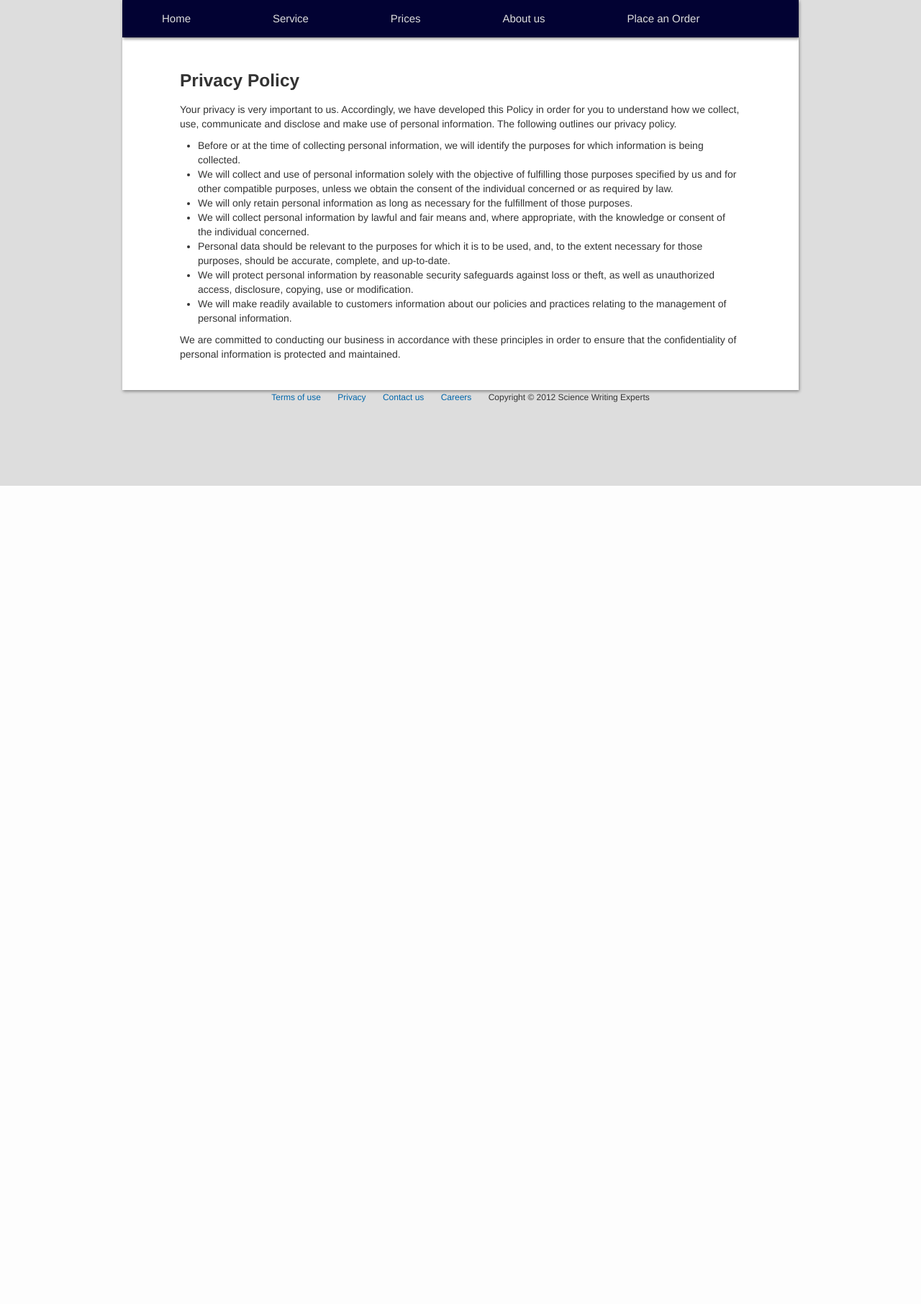
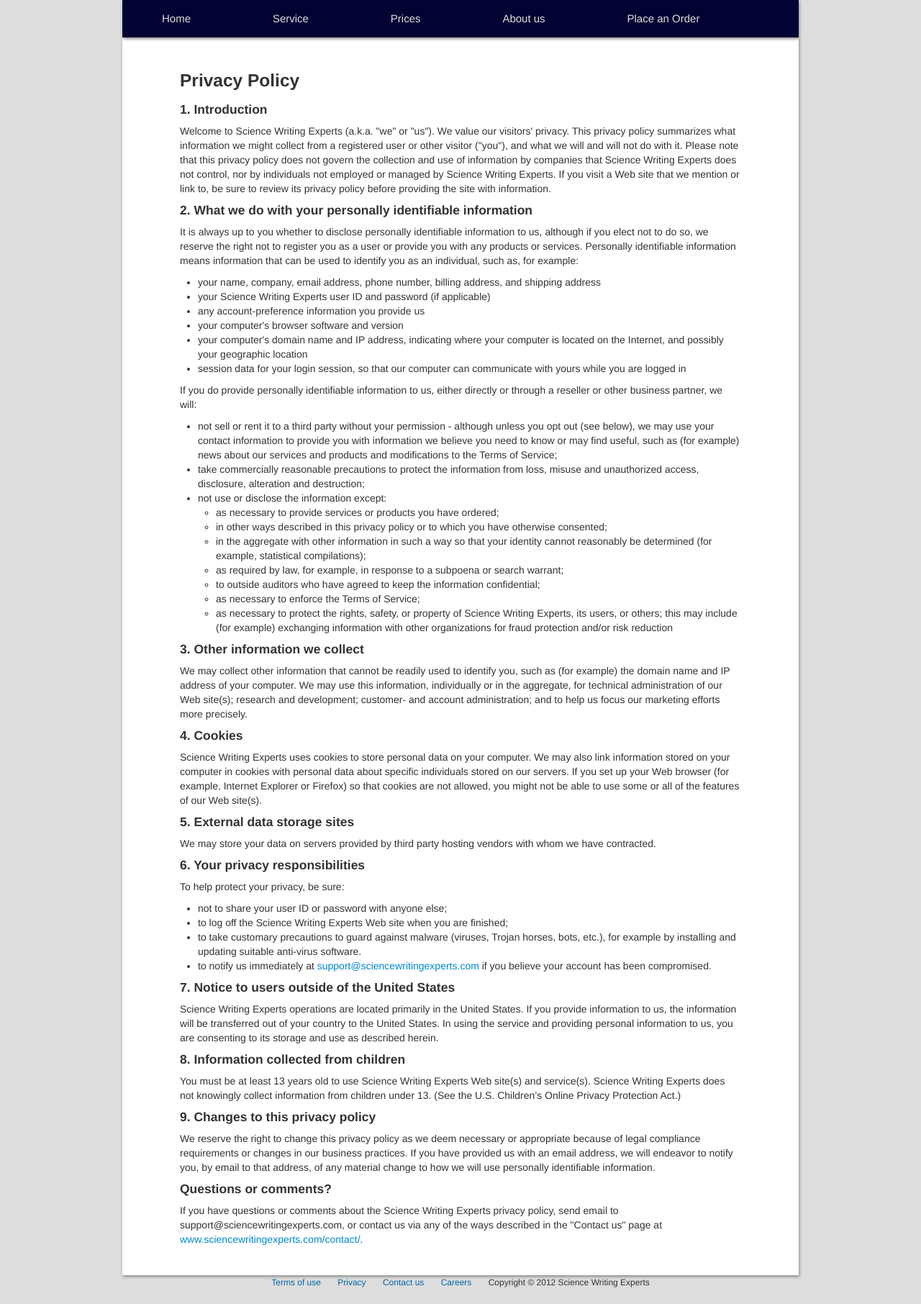
Before and after one commit to enterstudio/swe, a Django app: page /privacy/ in a window 1280 px wide. Shown: the part 125-1937 px from the top of the page at 72% size. Before the commit the page ends 800 px from the top, so only its background shows below. Run offline with Django 3.2, Linux system fonts and the light colour scheme; parts of the project's set-up code (start-up, migrations or seed data) failed here and were passed over.

Commit message:
edits to privacy policy and terms of service

```diff
--- a/swe/models.py
+++ b/swe/models.py
@@ -209,7 +209,7 @@
 class OriginalDocument(Document):
     manuscriptorder = models.OneToOneField(ManuscriptOrder)
     def __unicode__(self):
-        return self.manuscript_order.title
+        return self.manuscriptorder.title
 
 
 class EditedDocument(Document):
--- a/swe/views.py
+++ b/swe/views.py
@@ -7,7 +7,7 @@
 from django.contrib import messages, auth
 from django.contrib.auth.models import User
 from django.core.files.storage import FileSystemStorage
-from django.core.mail import send_mail
+from django.core.mail import EmailMessage
 from django.core.urlresolvers import reverse
 from django.http import HttpResponse, HttpResponseRedirect
 from django.shortcuts import render_to_response, get_object_or_404
@@ -124,7 +124,7 @@
         try:
             if models.ManuscriptOrder.objects.get(pk=request.POST[u'order']).customer != request.user:
                 # Not your manuscript. Abort!
-                messages.add_message(request, messages.ERROR, 'This is not allowed. Please contact support.')
+                messages.add_message(request, messages.ERROR, 'There was an error processing your order. Please contact support.')
                 return HttpResponseRedirect('/home/')
         except KeyError:
             pass
@@ -192,22 +192,31 @@
                     'amount_due': p.get_amount_to_pay(),
                     'invoice_id': p.get_invoice_id_and_save(),
                     }
-                context = {'invoice': invoice}
+                context = {}
+                context['invoice'] = invoice
                 #Render payment form
-                paypal_dict = {
-                    "business": settings.PAYPAL_RECEIVER_EMAIL,
-                    "amount": invoice['amount_due'],
-                    "item_name": m.get_service_description(),
-                    "invoice": invoice['invoice_id'],
-                    "notify_url": "%s%s" % (settings.ROOT_URL, reverse('paypal-ipn')),
-                    "return_url": "%s%s" % (settings.ROOT_URL, 'paymentreceived/'),
-                    "cancel_return": "%s%s" % (settings.ROOT_URL, 'paymentcanceled/'),
-                    }
-                form = PayPalPaymentsForm(initial=paypal_dict)
-                if settings.RACK_ENV=='production':
-                    context["pay_button"] = form.render()
+                if float(p.get_amount_to_pay()) < 0.01: # Free order, no payment due
+                    form = forms.SubmitOrderFreeForm(order_pk=m.pk, invoice_pk=invoice['invoice_id'])
+                    t = loader.get_template('order/submit_order_free.html')
+                    c = RequestGlobalContext(request, { 'form': form })
+                    context["pay_button"] = t.render(c)
+                    context["pay_button_message"] = ''
                 else:
-                    context["pay_button"] = form.sandbox()
+                    paypal_dict = {
+                        "business": settings.PAYPAL_RECEIVER_EMAIL,
+                        "amount": invoice['amount_due'],
+                        "item_name": m.get_service_description(),
+                        "invoice": invoice['invoice_id'],
+                        "notify_url": "%s%s" % (settings.ROOT_URL, reverse('paypal-ipn')),
+                        "return_url": "%s%s" % (settings.ROOT_URL, 'paymentreceived/'),
+                        "cancel_return": "%s%s" % (settings.ROOT_URL, 'paymentcanceled/'),
+                        }
+                    form = PayPalPaymentsForm(initial=paypal_dict)
+                    if settings.RACK_ENV=='production':
+                        context["pay_button"] = form.render()
+                    else:
+                        context["pay_button"] = form.sandbox()
+                    context["pay_button_message"] = 'Payment will be completed through PayPal'
                 context = RequestGlobalContext(request, context)
                 return render_to_response("order/submit_payment.html", context)
             else: #form invalid
@@ -215,6 +224,19 @@
                 t = loader.get_template('order/form2.html')
                 c = RequestGlobalContext(request, {'form': form})
                 return HttpResponse(t.render(c))
+        elif (request.POST[u'step']==u'3'): #Step 3 was submitted
+            form = forms.SubmitOrderFreeForm(request.POST)
+            if form.is_valid():
+                new_data = form.cleaned_data
+                invoice = new_data['invoice']
+                if models.CustomerPayment.objects.get(invoice_id=invoice).manuscriptorder.customer == request.user:
+                    acknowledge_payment_received(invoice)
+                    messages.add_message(request, messages.SUCCESS, 'Your order has been submitted.')
+                    return HttpResponseRedirect('/home/')
+                else:
+                    raise Exception('There was an error processing the order. Please contact support.')
+            else:
+                raise Exception('There was an error processing the order. Please contact support.')
         else:
             raise Exception('No valid step number was specified')
     else: # GET request
@@ -266,7 +288,7 @@
                                       active_email_confirmed=False,
                                       )
             # Send an email with the confirmation link
-            email_subject = 'Your new Science Writing Experts account confirmation'
+            email_subject = 'Please confirm your account with Science Writing Experts'
             t = loader.get_template('activation_request.txt')
             c = Context({'activation_key': new_profile.activation_key,
                          'customer_service_name': settings.CUSTOMER_SERVICE_NAME,
@@ -274,7 +296,12 @@
                          'root_url': settings.ROOT_URL,
                          })
             email_body = t.render(c)
-            send_mail(email_subject, email_body, 'support@sciencewritingexperts.com', [new_user.email], fail_silently=False)
+            mail = EmailMessage(subject=email_subject,
+                         body=email_body,
+                         from_email='support@sciencewritingexperts.com',
+                         to=[new_user.email],
+                         bcc=['support@sciencewritingexperts.com'])
+            mail.send()
             new_profile.save()
             messages.add_message(request,messages.SUCCESS,
                 'An activation key has been sent to your email address.')
@@ -356,7 +383,7 @@
             profile.activation_key = activation_key
             profile.key_expires = key_expires
             # Send an email with the confirmation link
-            email_subject = 'Your new Science Writing Experts account confirmation'
+            email_subject = 'Please confirm your account with Science Writing Experts'
             t = loader.get_template('activationrequest.txt')
             c = Context({'activation_key': profile.activation_key,
                          'customer_service_name': settings.CUSTOMER_SERVICE_NAME,
@@ -364,7 +391,12 @@
                          'root_url': settings.ROOT_URL,
                          })
             email_body = t.render(c)
-            send_mail(email_subject, email_body, 'support@sciencewritingexperts.com', [user.email], fail_silently=False)
+            mail = EmailMessage(subject=email_subject,
+                         body=email_body,
+                         from_email='support@sciencewritingexperts.com',
+                         to=[user.email],
+                         bcc=['support@sciencewritingexperts.com'])
+            mail.send()
             profile.save()
             messages.add_message(request,messages.SUCCESS,'A new activation key has been sent to your email address.')
             return HttpResponseRedirect('/confirm/')
@@ -468,11 +500,17 @@
 def verify_and_process_payment(sender, **kwargs):
     ipn_obj = sender
     invoice = ipn_obj.invoice
-    payment = models.CustomerPayement.objects.get(invoice=invoice)
+    acknowledge_payment_received(invoice)
+payment_was_successful.connect(verify_and_process_payment)
+
+
+def acknowledge_payment_received(invoice):
+    payment = models.CustomerPayment.objects.get(invoice_id=invoice)
     payment.is_payment_complete = True
     payment.save()
-    order = payment.ManuscriptOrder
-    email_subject = 'Thank you! Payment to Science Writing Experts is complete'
+    order = payment.manuscriptorder
+    user = order.customer
+    email_subject = 'Thank you! Your order to Science Writing Experts is complete'
     t = loader.get_template('payment_received.txt')
     c = Context({'customer_service_name': settings.CUSTOMER_SERVICE_NAME,
                  'customer_service_title': settings.CUSTOMER_SERVICE_TITLE,
@@ -481,6 +519,9 @@
                  'service_description': order.get_service_description(),
                  })
     email_body = t.render(c)
-    send_mail(email_subject, email_body, 'support@sciencewritingexperts.com', [new_user.email], fail_silently=False)
-
-payment_was_successful.connect(verify_and_process_payment)
+    mail = EmailMessage(subject=email_subject,
+                        body=email_body,
+                        from_email='support@sciencewritingexperts.com',
+                        to=[user.email],
+                        bcc=['support@sciencewritingexperts.com'])
+    mail.send()
--- a/templates/email/activation_request.txt
+++ b/templates/email/activation_request.txt
@@ -13,4 +13,5 @@
 Sincerely,
 
 {{ customer_service_name }}
+
 {{ customer_service_title }}
--- a/templates/order/submit_payment.html
+++ b/templates/order/submit_payment.html
@@ -47,7 +47,7 @@
 <div class="center">
   {{ pay_button }}
   <p>
-  Payment will be completed through PayPal
+  {{ pay_button_message }}
   </p>
 </div>
 {% endblock %}
--- a/templates/privacy.html
+++ b/templates/privacy.html
@@ -5,35 +5,77 @@
   Privacy Policy
 </h3>
 
+<h4>
+  1. Introduction
+</h4>
 <p>
-  Your privacy is very important to us. Accordingly, we have developed this Policy in order for you to understand how we collect, use, communicate and disclose and make use of personal information. The following outlines our privacy policy.
+  Welcome to Science Writing Experts (a.k.a. "we" or "us"). We value our visitors' privacy. This privacy policy summarizes what information we might collect from a registered user or other visitor ("you"), and what we will and will not do with it. Please note that this privacy policy does not govern the collection and use of information by companies that Science Writing Experts does not control, nor by individuals not employed or managed by Science Writing Experts. If you visit a Web site that we mention or link to, be sure to review its privacy policy before providing the site with information.
 </p>
 
+<h4>
+  2. What we do with your personally identifiable information
+</h4>
+<p>It is always up to you whether to disclose personally identifiable information to us, although if you elect not to do so, we reserve the right not to register you as a user or provide you with any products or services. Personally identifiable information means information that can be used to identify you as an individual, such as, for example:</p>
 <ul>
-  <li>
-    Before or at the time of collecting personal information, we will identify the purposes for which information is being collected.
-    </li>
-  <li>
-    We will collect and use of personal information solely with the objective of fulfilling those purposes specified by us and for other compatible purposes, unless we obtain the consent of the individual concerned or as required by law.
-    </li>
-  <li>
-    We will only retain personal information as long as necessary for the fulfillment of those purposes.
-    </li>
-  <li>
-    We will collect personal information by lawful and fair means and, where appropriate, with the knowledge or consent of the individual concerned.
-    </li>
-  <li>
-    Personal data should be relevant to the purposes for which it is to be used, and, to the extent necessary for those purposes, should be accurate, complete, and up-to-date.
-    </li>
-  <li>
-    We will protect personal information by reasonable security safeguards against loss or theft, as well as unauthorized access, disclosure, copying, use or modification.
-    </li>
-  <li>
-    We will make readily available to customers information about our policies and practices relating to the management of personal information.
-    </li>
+<li>your name, company, email address, phone number, billing address, and shipping address</li>
+<li>your Science Writing Experts user ID and password (if applicable)</li>
+<li>any account-preference information you provide us</li>
+<li>your computer's browser software and version</li>
+<li>your computer's domain name and IP address, indicating where your computer is located on the Internet, and possibly your geographic location</li>
+<li>session data for your login session, so that our computer can communicate with yours while you are logged in</li>
+</ul>
+<p>If you do provide personally identifiable information to us, either directly or through a reseller or other business partner, we will:</p>
+<ul>
+<li>not sell or rent it to a third party without your permission - although unless you opt out (see below), we may use your contact information to provide you with information we believe you need to know or may find useful, such as (for example) news about our services and products and modifications to the Terms of Service;</li>
+<li>take commercially reasonable precautions to protect the information from loss, misuse and unauthorized access, disclosure, alteration and destruction;</li>
+<li>not use or disclose the information except:</li>
+<ul>
+<li>as necessary to provide services or products you have ordered;</li>
+<li>in other ways described in this privacy policy or to which you have otherwise consented;</li>
+<li>in the aggregate with other information in such a way so that your identity cannot reasonably be determined (for example, statistical compilations);</li>
+<li>as required by law, for example, in response to a subpoena or search warrant;</li>
+<li>to outside auditors who have agreed to keep the information confidential;</li>
+<li>as necessary to enforce the Terms of Service;</li>
+<li>as necessary to protect the rights, safety, or property of Science Writing Experts, its users, or others; this may include (for example) exchanging information with other organizations for fraud protection and/or risk reduction</li>
+</ul>
 </ul>
 
-<p>
-  We are committed to conducting our business in accordance with these principles in order to ensure that the confidentiality of personal information is protected and maintained.
-</p>
+<h4>
+  3. Other information we collect
+</h4>
+<p>We may collect other information that cannot be readily used to identify you, such as (for example) the domain name and IP address of your computer. We may use this information, individually or in the aggregate, for technical administration of our Web site(s); research and development; customer- and account administration; and to help us focus our marketing efforts more precisely.</p>
+<h4>
+  4. Cookies
+</h4>
+<p>Science Writing Experts uses cookies to store personal data on your computer. We may also link information stored on your computer in cookies with personal data about specific individuals stored on our servers. If you set up your Web browser (for example, Internet Explorer or Firefox) so that cookies are not allowed, you might not be able to use some or all of the features of our Web site(s).</p>
+<h4>
+  5. External data storage sites
+</h4>
+<p>We may store your data on servers provided by third party hosting vendors with whom we have contracted.</p>
+<h4>
+  6. Your privacy responsibilities
+</h4>
+<p>To help protect your privacy, be sure:</p>
+<ul>
+<li>not to share your user ID or password with anyone else;</li>
+<li>to log off the Science Writing Experts Web site when you are finished;</li>
+<li>to take customary precautions to guard against malware (viruses, Trojan horses, bots, etc.), for example by installing and updating suitable anti-virus software.</li>
+<li>to notify us immediately at <a href="mailto:support@sciencewritingexperts.com">support@sciencewritingexperts.com</a> if you believe your account has been compromised.</li>
+</ul>
+<h4>
+  7. Notice to users outside of the United States
+</h4>
+<p>Science Writing Experts operations are located primarily in the United States. If you provide information to us, the information will be transferred out of your country to the United States. In using the service and providing personal information to us, you are consenting to its storage and use as described herein.</p>
+<h4>
+  8. Information collected from children
+</h4>
+<p>You must be at least 13 years old to use Science Writing Experts Web site(s) and service(s). Science Writing Experts does not knowingly collect information from children under 13. (See the U.S. Children’s Online Privacy Protection Act.)</p>
+<h4>
+  9. Changes to this privacy policy
+</h4>
+<p>We reserve the right to change this privacy policy as we deem necessary or appropriate because of legal compliance requirements or changes in our business practices. If you have provided us with an email address, we will endeavor to notify you, by email to that address, of any material change to how we will use personally identifiable information.</p>
+<h4>
+  Questions or comments?
+</h4>
+<p>If you have questions or comments about the Science Writing Experts privacy policy, send email to support@sciencewritingexperts.com, or contact us via any of the ways described in the "Contact us" page at <a href="http://www.sciencewritingexperts.com/contact/">www.sciencewritingexperts.com/contact/</a>.</p>
 {% endblock %}
```
Also changed, not shown: swe/forms.py (+30 -0 lines), templates/email/payment_received.txt (added, +19 -0 lines), templates/order/form2.html (added, +20 -0 lines), templates/terms.html (+11 -68 lines).
